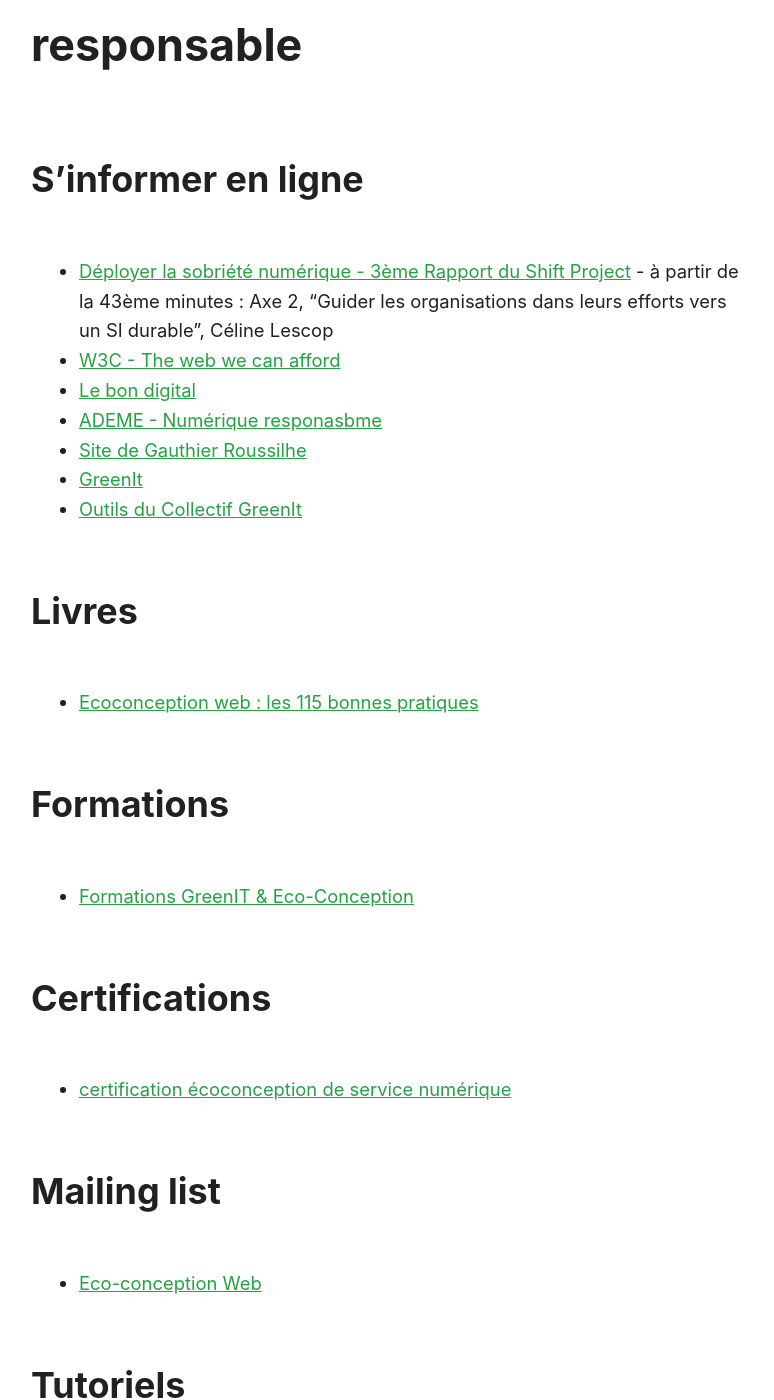
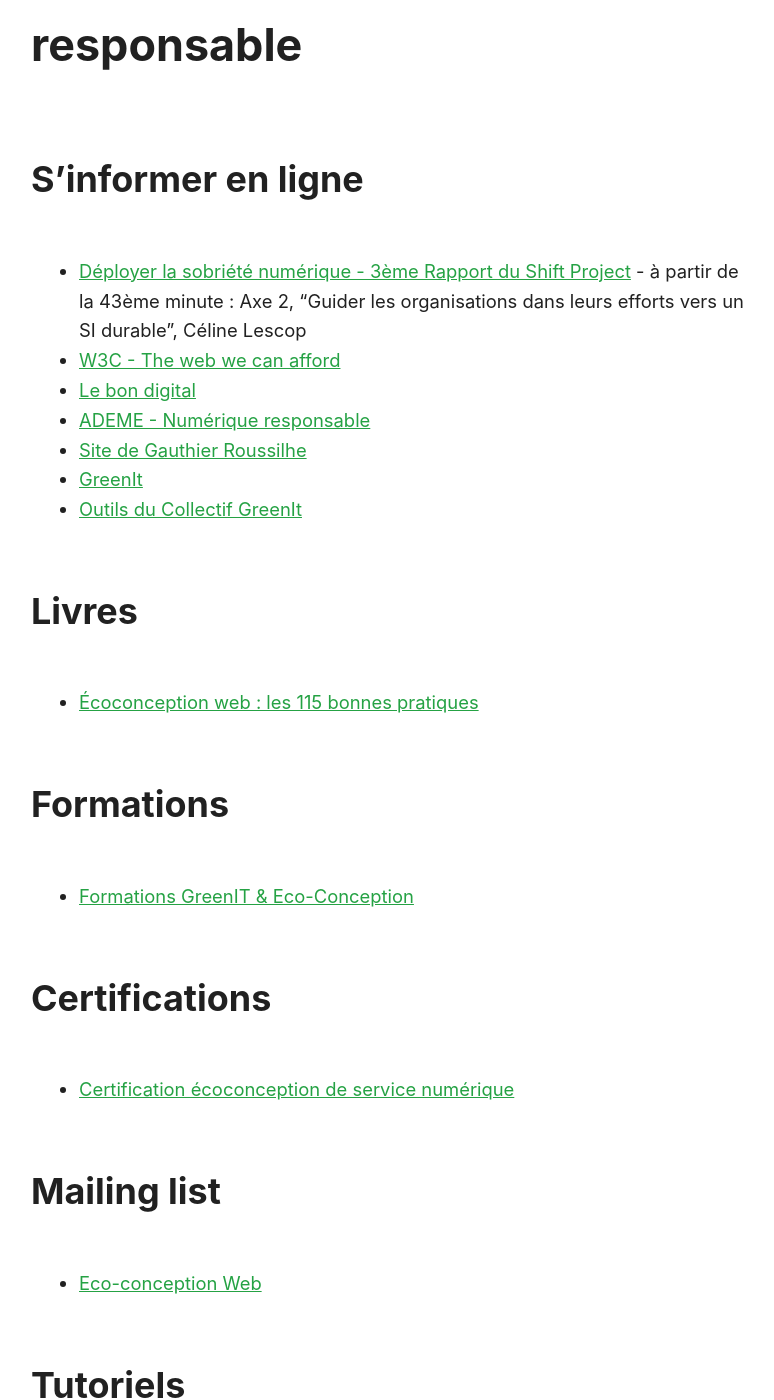
Before and after one commit to Slandais/slandais.github.io, a Jekyll site: the page built from pages/liensNumeriqueSolutions.md, in a window 1280 px wide and 1400 px high, scrolled down 332 px. Shown: the whole window, without its empty margins (249-1023 px from the left). Built offline with Jekyll 4.4.1, drawn with Linux system fonts in a browser that asks for light colours; our own code applies the rules of GitHub Pages for plain Markdown files; some of the changed text lies outside the part shown.

Commit message:
Update liensNumeriqueSolutions.md

```diff
--- a/pages/liensNumeriqueSolutions.md
+++ b/pages/liensNumeriqueSolutions.md
@@ -2,17 +2,17 @@
 
 ## S'informer en ligne
 
-* [Déployer la sobriété numérique - 3ème Rapport du Shift Project](https://theshiftproject.org/article/deployer-la-sobriete-numerique-rapport-shift/) - à partir de la 43ème minutes : Axe 2, "Guider les organisations dans leurs efforts vers un SI durable", Céline Lescop
+* [Déployer la sobriété numérique - 3ème Rapport du Shift Project](https://theshiftproject.org/article/deployer-la-sobriete-numerique-rapport-shift/) - à partir de la 43ème minute : Axe 2, "Guider les organisations dans leurs efforts vers un SI durable", Céline Lescop
 * [W3C - The web we can afford](https://web-and-philosophy.org/announcements/web-we-can-afford-w3c-community-group/)
 * [Le bon digital](https://lebondigital.com/)
-* [ADEME - Numérique responasbme](https://communication-responsable.ademe.fr/digital-eco-responsable)
+* [ADEME - Numérique responsable](https://communication-responsable.ademe.fr/digital-eco-responsable)
 * [Site de Gauthier Roussilhe](https://gauthierroussilhe.com/)
 * [GreenIt](https://www.greenit.fr/)
 * [Outils du Collectif GreenIt](https://collectif.greenit.fr/outils.html)
 
 ## Livres
 
-* [Ecoconception web : les 115 bonnes pratiques](https://www.eyrolles.com/Informatique/Livre/ecoconception-web-les-115-bonnes-pratiques-9782212678062/)
+* [Écoconception web : les 115 bonnes pratiques](https://www.eyrolles.com/Informatique/Livre/ecoconception-web-les-115-bonnes-pratiques-9782212678062/)
 
 ## Formations
 
@@ -20,7 +20,7 @@
 
 ## Certifications
 
-* [certification écoconception de service numérique](https://collectif.greenit.fr/certification.html)
+* [Certification écoconception de service numérique](https://collectif.greenit.fr/certification.html)
 
 ## Mailing list
 
@@ -31,14 +31,14 @@
 * [Comment réduire en 5 minutes le poids d’une vidéo tout en gardant une bonne qualité ?](https://theshiftproject.org/guide-reduire-poids-video-5-minutes/)
 * [Réduire le poids d'une image en la redimensionnant (avec PhotoFiltre)](https://www.nuweb.fr/blog/post/754/reduire-le-poids-d-une-image-en-la-redimensionnant-avec-photofiltre.html)
 
-## Outils eco-conception
+## Outils écoconception
 
 * [Youlazy : un lecteur Youtube éco-conçu et accessible](https://www.nuweb.fr/blog/post/793/youlazy-un-lecteur-youtube-eco-concu-et-accessible.html)
 * [Scaphandre : mesurer la consommation d'énergie des serveurs](https://bpetit.nce.re/fr/2021/01/scaphandre-v0.1.1-mesurer-la-consommation-d%C3%A9nergie-des-coulisses-du-num%C3%A9rique/)
 
 ## CMS
 
-* [Translucide - CMS eco-conçu](https://github.com/simonvdfr/Translucide)
+* [Translucide - CMS éco-conçu](https://github.com/simonvdfr/Translucide)
 * [Neptune - Thème Wordpress](https://neptune-green.tech/neptune-theme.html)
 * [Kibry - CMS 100% fichiers (licence à 99€+TVA par site, essai gratuit)](https://getkirby.com/)
 
```
Also changed, not shown: other parts of pages/liensNumeriqueSolutions.md (+2 -2 lines).
